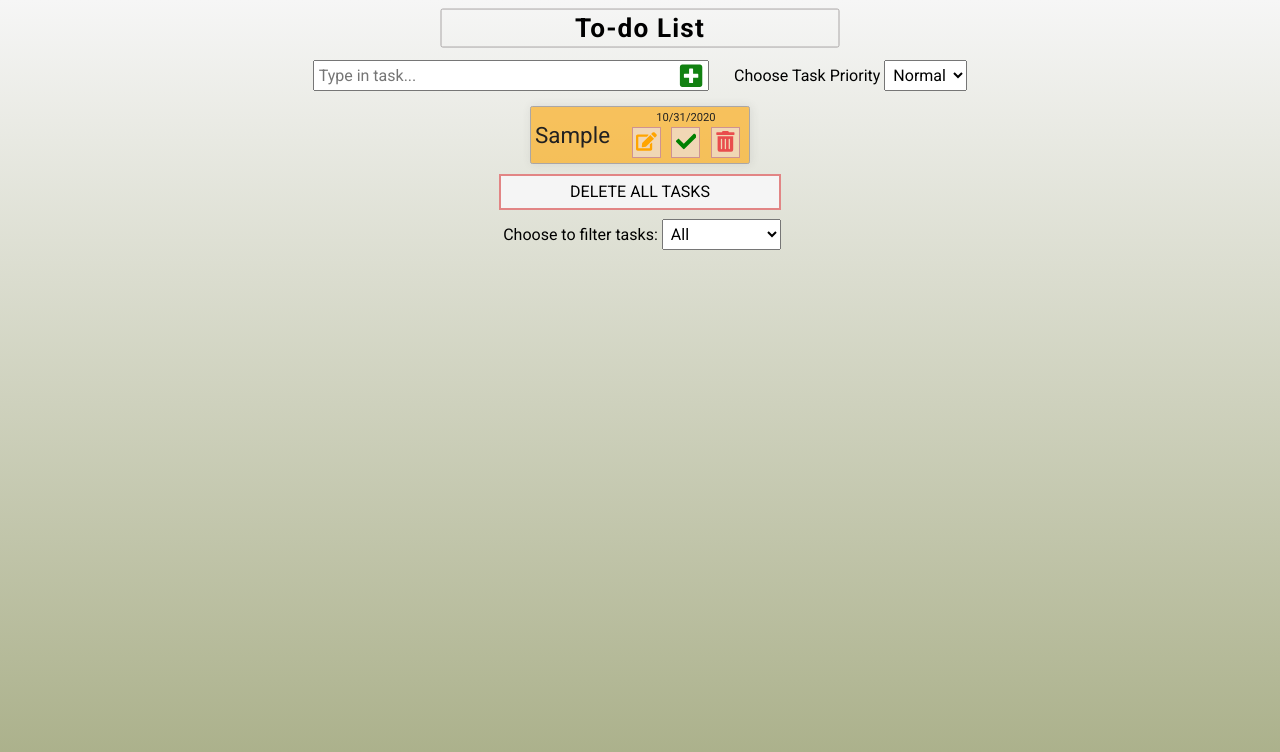
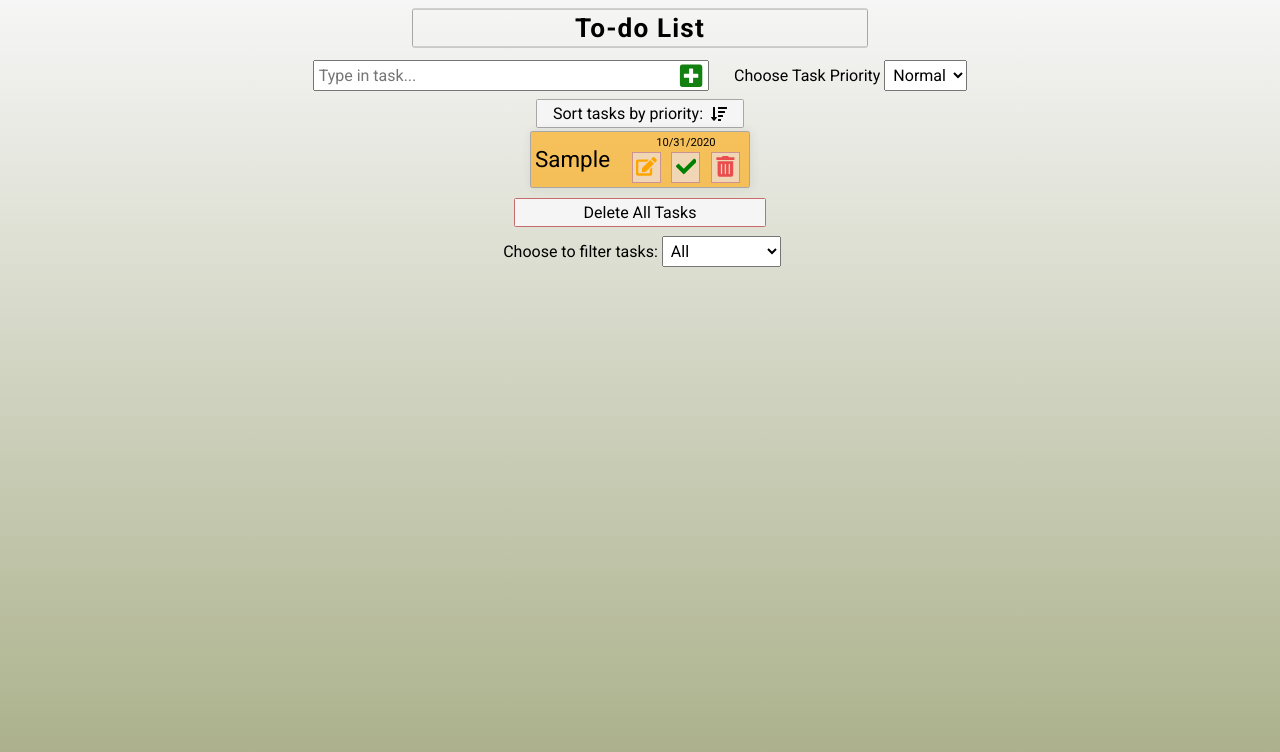
Before and after one commit to MRFolio/react-to-do-app, a React (Create React App) app: page / in a window 1280 px wide. Both pictures are taken after typing "Sample" into the empty fields and a click on the button "Add task". Shown: the top 752 px of the page. Built offline with nearby package versions, Linux system fonts and the light colour scheme.

Commit message:
feat(to-do): add sort button

```diff
--- a/src/App.js
+++ b/src/App.js
@@ -44,13 +44,16 @@ function App() {
   return (
     <div className="App">
       <Header />
+      <main>
         <Form tasks={tasks} setTasks={setTasks} />
         <ToDoList
           tasks={tasks}
           setTasks={setTasks}
           filteredTasks={filteredTasks}
+          setFilteredTasks={setFilteredTasks}
         />
         <Filter tasks={tasks} setFilterStatus={setFilterStatus} />
+      </main>
     </div>
   );
 }
--- a/src/components/Form.js
+++ b/src/components/Form.js
@@ -1,34 +1,14 @@
-import { useState, useEffect } from "react";
+import { useState } from "react";
 import { FaPlusSquare } from "react-icons/fa";
+import Selection from "./Selection";
 import shortid from "shortid";
 
 const Form = ({ tasks, setTasks }) => {
   const [input, setInput] = useState("");
-  const [selection, setSelection] = useState("Normal");
-  const [windowDimensions, setWindowDimensions] = useState(
-    getWindowDimensions()
-  );
-
-  function getWindowDimensions() {
-    const { innerWidth: width, innerHeight: height } = window;
-    return { width, height };
-  }
-  const { width } = getWindowDimensions();
-
-  useEffect(() => {
-    function handleResize() {
-      setWindowDimensions(getWindowDimensions());
-    }
-    window.addEventListener("resize", handleResize);
-    return () => window.removeEventListener("resize", handleResize);
-  }, [windowDimensions]);
+  const [selection, setSelection] = useState("1");
 
   function handleInput(e) {
     setInput(e.target.value);
-  }
-
-  function handleSelection(e) {
-    setSelection(e.target.value);
   }
 
   function handleAddTask(e) {
@@ -64,17 +44,7 @@ const Form = ({ tasks, setTasks }) => {
       >
         <FaPlusSquare />
       </button>
-      <div className="select-container">
-        <label htmlFor="priority-select" className="label">
-          {`${width > 526 ? "Choose" : ""} Task Priority`}
-          {/* {`${window.innerWidth > 526 ? "Choose" : ""} Task Priority:`} */}
-        </label>
-        <select onChange={handleSelection} name="priority" id="priority-select">
-          <option value="normal">Normal</option>
-          <option value="high">high</option>
-          <option value="low">low</option>
-        </select>
-      </div>
+      <Selection setSelection={setSelection} />
     </form>
   );
 };
--- /dev/null
+++ b/src/components/Selection.js
@@ -0,0 +1,40 @@
+import { useEffect, useState } from "react";
+
+const Selection = ({ setSelection }) => {
+  const [windowDimensions, setWindowDimensions] = useState(
+    getWindowDimensions()
+  );
+
+  useEffect(() => {
+    function handleResize() {
+      setWindowDimensions(getWindowDimensions());
+    }
+    window.addEventListener("resize", handleResize);
+    return () => window.removeEventListener("resize", handleResize);
+  }, [windowDimensions]);
+
+  function getWindowDimensions() {
+    const { innerWidth: width, innerHeight: height } = window;
+    return { width, height };
+  }
+  const { width } = getWindowDimensions();
+
+  function handleSelection(e) {
+    setSelection(e.target.value);
+  }
+
+  return (
+    <div className="select-container">
+      <label htmlFor="priority-select" className="label">
+        {`${width > 526 ? "Choose" : ""} Task Priority`}
+      </label>
+      <select onChange={handleSelection} name="priority" id="priority-select">
+        <option value="1">Normal</option>
+        <option value="2">high</option>
+        <option value="0">low</option>
+      </select>
+    </div>
+  );
+};
+
+export default Selection;
--- /dev/null
+++ b/src/components/SortButton.js
@@ -0,0 +1,16 @@
+import { FaSortAmountDown } from "react-icons/fa";
+
+const SortButton = ({ tasks, setTasks }) => {
+  function handleSort() {
+    const sortedTasks = [...tasks].sort((a, b) => b.priority - a.priority);
+    setTasks(sortedTasks);
+  }
+  return (
+    <button onClick={handleSort} className="sort-btn" type="button">
+      Sort tasks by priority:
+      <FaSortAmountDown className="sort-icon" />
+    </button>
+  );
+};
+
+export default SortButton;
--- a/src/components/ToDo.js
+++ b/src/components/ToDo.js
@@ -13,9 +13,7 @@ const ToDo = ({ text, date, completed, priority, id, tasks, setTasks }) => {
   function handleEditTask() {
     if (isEditing) {
       const editedTasks = tasks.map((task) =>
-        task.id === id
-          ? { id, text: editedInput, date, completed, priority }
-          : task
+        task.id === id ? { ...task, text: editedInput } : task
       );
       setTasks(editedTasks);
     }
@@ -39,12 +37,12 @@ const ToDo = ({ text, date, completed, priority, id, tasks, setTasks }) => {
   }
 
   return (
-    <div
+    <li
       className={`todo ${
-        priority === "high" ? "high" : priority === "low" ? "low" : ""
+        priority === "2" ? "high" : priority === "0" ? "low" : ""
       }`}
     >
-      <li className={`todo-item ${completed ? "completed" : ""}`}>
+      <div className={`todo-item ${completed ? "completed" : ""}`}>
         {isEditing ? (
           <input
             onChange={handleInputChange}
@@ -55,7 +53,7 @@ const ToDo = ({ text, date, completed, priority, id, tasks, setTasks }) => {
         ) : (
           text
         )}
-      </li>
+      </div>
       <div className="btns">
         <p className="date">
           <time dateTime={date} title="Date added">
@@ -87,7 +85,7 @@ const ToDo = ({ text, date, completed, priority, id, tasks, setTasks }) => {
           <FaTrashAlt />
         </button>
       </div>
-    </div>
+    </li>
   );
 };
 
--- a/src/components/ToDoList.js
+++ b/src/components/ToDoList.js
@@ -1,11 +1,14 @@
 import ToDo from "./ToDo";
+import SortButton from "./SortButton";
 
-const ToDoList = ({ tasks, setTasks, filteredTasks }) => {
-  function handleClick() {
+const ToDoList = ({ tasks, setTasks, filteredTasks, setFilteredTasks }) => {
+  function handleDelete() {
     setTasks([]);
   }
+
   return (
-    <div className="tasks-container">
+    <section className="tasks-container">
+      {tasks.length > 0 && <SortButton tasks={tasks} setTasks={setTasks} />}
       <ul className="todo-list">
         {filteredTasks.map(({ text, date, completed, priority, id }) => (
           /* const { text, date, completed, priority, id } = task; */
@@ -22,11 +25,11 @@ const ToDoList = ({ tasks, setTasks, filteredTasks }) => {
         ))}
       </ul>
       {tasks.length > 0 && (
-        <button onClick={handleClick} className="delete-all">
+        <button onClick={handleDelete} className="delete-all">
           Delete All Tasks
         </button>
       )}
-    </div>
+    </section>
   );
 };
 
--- a/src/styles/main.scss
+++ b/src/styles/main.scss
@@ -1,6 +1,7 @@
 @import "base";
 
 $highlight-bg-color: rgba(171, 236, 117, 0.5);
+$border-color: rgb(170, 166, 166);
 
 @mixin bg-transition {
   transition: background-color 0.4s ease-out;
@@ -8,8 +9,11 @@ $highlight-bg-color: rgba(171, 236, 117, 0.5);
 
 @mixin focus {
   &:focus {
-    outline: 2px solid rgb(4, 155, 4);
+    outline: 1px solid rgb(4, 155, 4);
   }
+}
+@mixin outline {
+  outline: 2px solid $highlight-bg-color;
 }
 
 //media-query
@@ -32,8 +36,8 @@ $highlight-bg-color: rgba(171, 236, 117, 0.5);
     top: 50%;
     left: 50%;
     height: 100%;
-    width: 35%;
-    border: 1px solid rgb(170, 166, 166);
+    width: 40%;
+    border: 1px solid $border-color;
     border-radius: 0.1em;
     z-index: -1;
     transform: translate(-50%, -50%);
@@ -45,7 +49,7 @@ $highlight-bg-color: rgba(171, 236, 117, 0.5);
   justify-content: center;
   align-items: center;
   white-space: nowrap;
-  margin: 0 0.2em 0.4em;
+  margin: 0 0.2em 0.2em;
   @include for-mobile {
   }
 
@@ -91,7 +95,7 @@ $highlight-bg-color: rgba(171, 236, 117, 0.5);
       cursor: pointer;
       @include bg-transition;
       &:hover {
-        background: $highlight-bg-color;
+        @include outline;
       }
       @include focus;
     }
@@ -105,8 +109,24 @@ $highlight-bg-color: rgba(171, 236, 117, 0.5);
   flex-direction: column;
 }
 
+.sort-btn {
+  display: flex;
+  align-items: center;
+  font-size: 1rem;
+  padding: 0.25em 1em;
+  background: whitesmoke;
+  border: 1px solid $border-color;
+  border-radius: 0.1em;
+  cursor: pointer;
+  &:hover {
+    @include outline;
+  }
+  .sort-icon {
+    margin-left: 0.5em;
+  }
+}
+
 .todo {
-  color: #212121;
   display: flex;
   justify-content: space-between;
   align-items: center;
@@ -116,7 +136,7 @@ $highlight-bg-color: rgba(171, 236, 117, 0.5);
   margin: 0.1em 0.2em;
   padding: 0.2em;
   background: rgba(255, 166, 0, 0.6);
-  border: 1px solid rgb(170, 166, 166);
+  border: 1px solid $border-color;
   border-radius: 0.1em;
   box-shadow: 1px 0px 10px rgba(56, 56, 56, 0.1);
   transition: transform 0.2s ease-out;
@@ -128,7 +148,7 @@ $highlight-bg-color: rgba(171, 236, 117, 0.5);
     background: rgba(251, 4, 4, 0.3);
   }
   &.low {
-    background: rgba(156, 156, 156, 0.4);
+    background: rgba(156, 156, 156, 0.5);
   }
 
   .todo-item {
@@ -180,11 +200,12 @@ $highlight-bg-color: rgba(171, 236, 117, 0.5);
 .delete-all {
   font-size: 1rem;
   margin-top: 0.5em;
-  padding: 0.4em 4.3em;
+  padding: 0.25em 4.3em;
   background: whitesmoke;
-  text-transform: uppercase;
-  border: 2px solid rgb(226, 133, 133);
-  transition: border-color 0.5s ease-out;
+  text-transform: capitalize;
+  border: 1px solid rgb(199, 108, 108);
+  border-radius: 0.1em;
+  transition: border-color 0.3s ease-out;
   cursor: pointer;
   &:hover {
     border-color: rgb(228, 34, 34);
@@ -212,7 +233,7 @@ $highlight-bg-color: rgba(171, 236, 117, 0.5);
     cursor: pointer;
     @include bg-transition;
     &:hover {
-      background: $highlight-bg-color;
+      outline: 2px solid $highlight-bg-color;
     }
     @include focus;
   }
```
Lines whose indentation alone changed are shown as unchanged.
